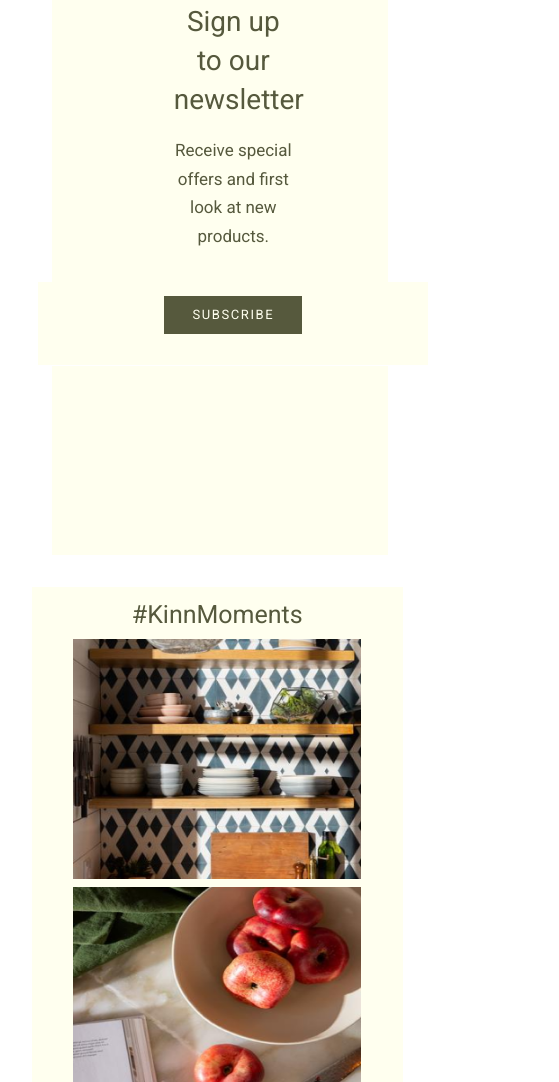
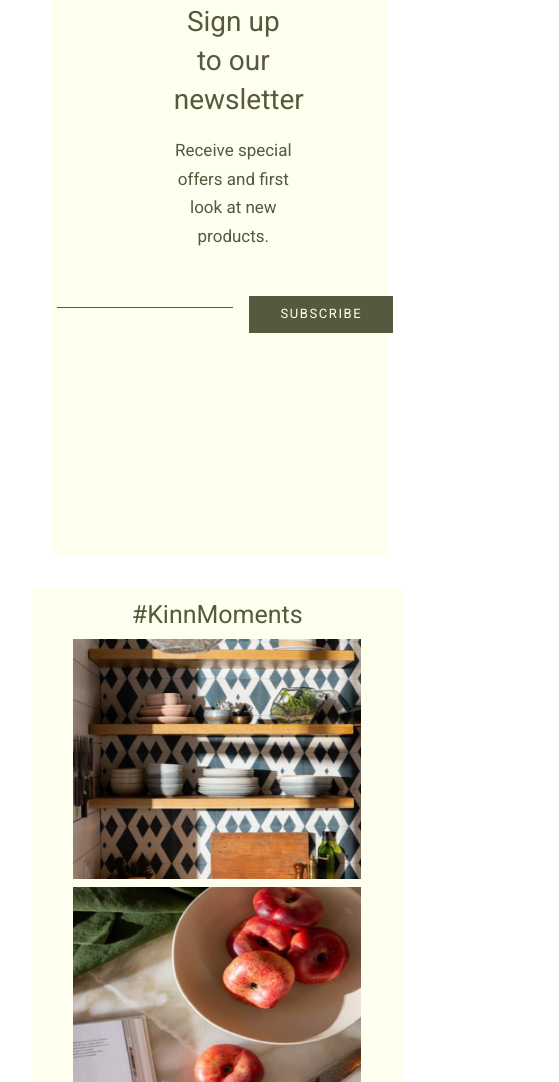
Before and after one commit to Chervenaborovinka/project2_liza_zhenya, a plain HTML site: page index.html in a window 390 px wide. Shown: the part 4466-5548 px from the top of the page, 559 px wide, since content can reach past the window. Drawn offline with Linux system fonts and the light colour scheme.

Commit message:
block sign

```diff
--- a/styles/style.css
+++ b/styles/style.css
@@ -245,6 +245,9 @@
 
     div.button_sign {
         display: flex;
+        flex-direction: column;
+        flex-wrap: wrap;
+        width: 22em;
     }
 }
 
@@ -819,7 +822,6 @@
     display: flex;
     justify-content: center;
     flex-wrap: nowrap;
-    background: #FFFFEF;
     width: 65%;
     height: 37px;
     border: none;
```
